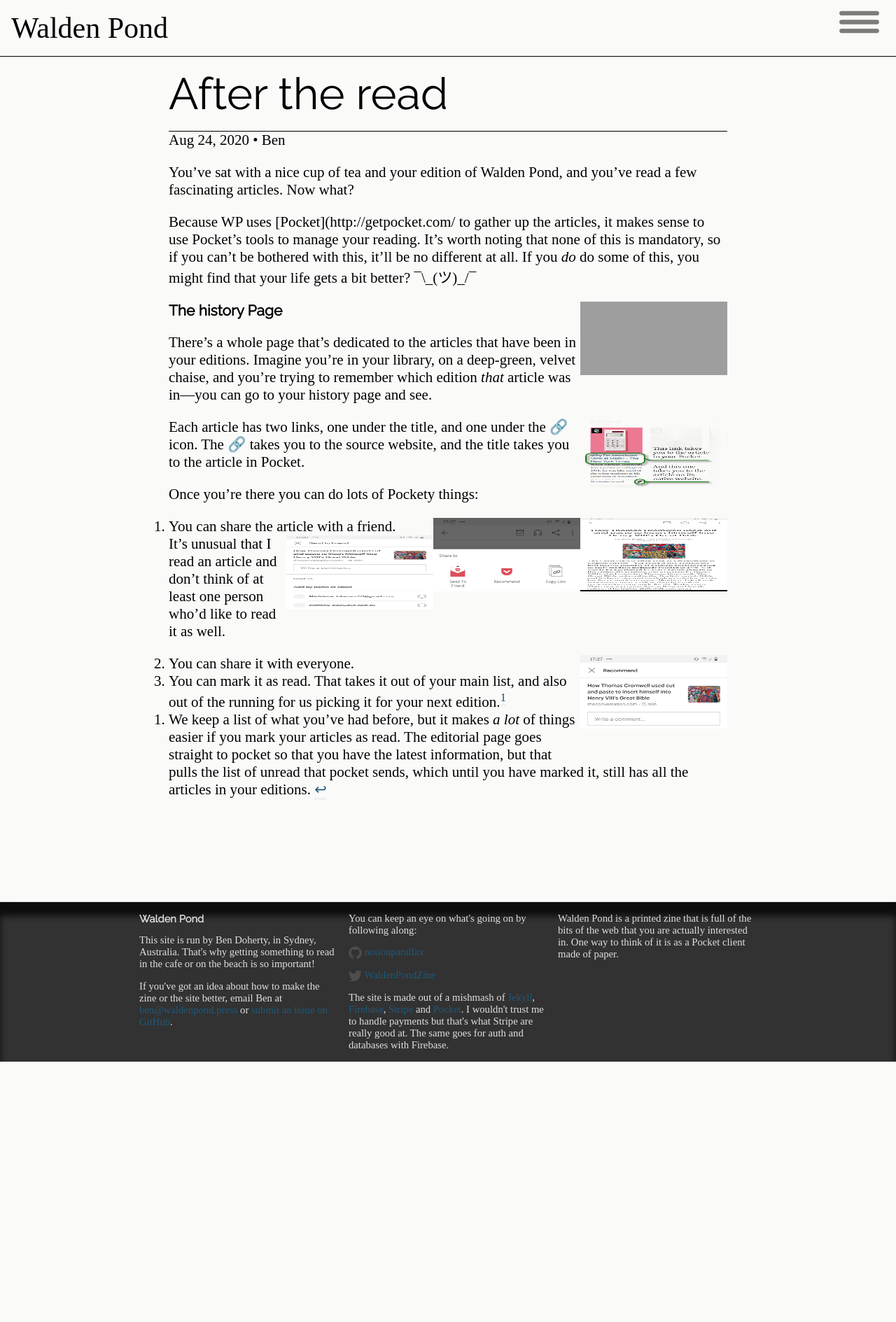
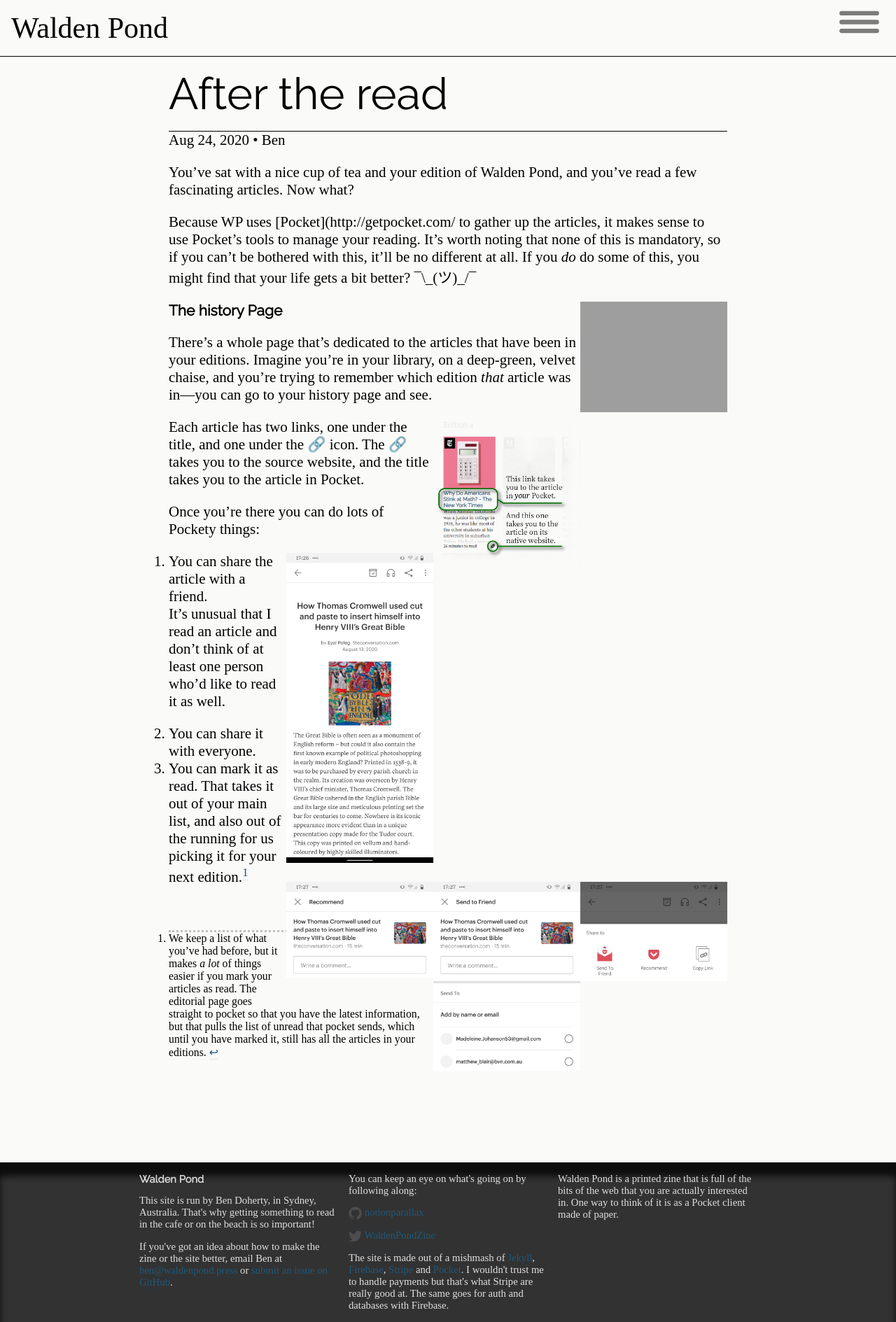
Before and after one commit to notionparallax/wp2frontEnd, a Jekyll site: the page built from _posts/2020-08-24-history.md, in a window 1280 px wide. Shown: the whole page at 70% size. Built offline with Jekyll 4.4.1, drawn with Linux system fonts in a browser that asks for light colours; some web fonts are replaced; comment, search, counter and statistics services are not loaded; before the commit the page ends 1517 px from its top, so only the background shows below that.

Commit message:
make blog images a bit better

```diff
--- a/_sass/style.scss
+++ b/_sass/style.scss
@@ -313,6 +313,21 @@
 }
 figure figcaption {
   font-size: 70%;
+}
+.post-content {
+  figure img {
+    max-height: unset;
+    max-width: unset;
+  }
+  .footnotes {
+    font-size: 75%;
+    margin-top: 4em;
+    width: 80%;
+    min-width: 20rem;
+    border-top-width: 3px;
+    border-top-style: dotted;
+    border-top-color: silver;
+  }
 }
 
 .whisper {
```
